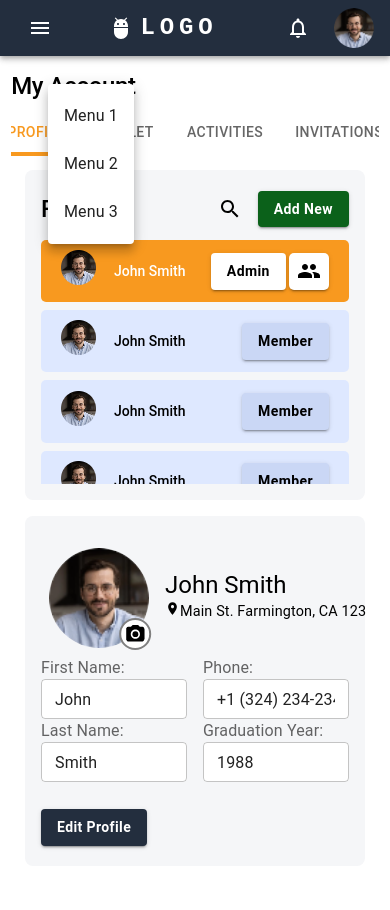
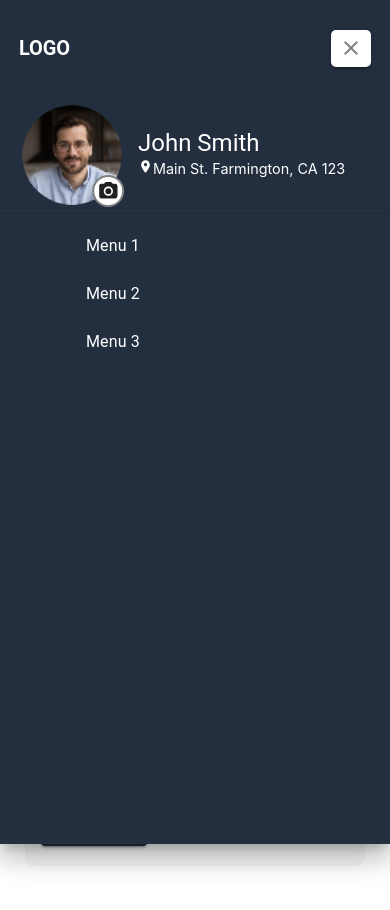
Before and after one commit to numanshaikh25/nattyhatty-assignment, a React (Create React App) app: page / in a window 390 px wide. Both pictures are taken after a click on the button 40 px from the left and 28 px from the top of the page. Shown: the top 910 px of the page. Built offline with nearby package versions, Linux system fonts and the light colour scheme.

Commit message:
Few improvements

```diff
--- a/src/components/Navbar.jsx
+++ b/src/components/Navbar.jsx
@@ -14,13 +14,42 @@ import MenuItem from "@mui/material/MenuItem";
 import AdbIcon from "@mui/icons-material/Adb";
 import NotificationsNoneIcon from "@mui/icons-material/NotificationsNone";
 import AvatarImg from "../images/Avatar.png";
+import Profile from "./Profile";
+import Drawer from "@mui/material/Drawer";
+import List from "@mui/material/List";
+import ListItem from "@mui/material/ListItem";
+import ListItemButton from "@mui/material/ListItemButton";
+import ListItemText from "@mui/material/ListItemText";
+import Divider from "@mui/material/Divider";
+import CloseIcon from "@mui/icons-material/Close";
+
+import CameraAltIcon from "@mui/icons-material/CameraAlt";
+import LocationOnIcon from "@mui/icons-material/LocationOn";
+import Badge from "@mui/material/Badge";
+import AvatarDpImg from "../images/Avatar(dp).png";
+import Fade from "@mui/material/Fade";
 const pages = ["Menu 1", "Menu 2", "Menu 3"];
+
 const settings = ["My Programs", "New Programs", "Program Invites", "Program Requests"];
 
-function ResponsiveAppBar() {
+const drawerWidth = "100vw";
+const navItems = ["Menu 1", "Menu 2", "Menu 3"];
+
+function DrawerAppBar(props) {}
+
+function ResponsiveAppBar(props) {
   const [anchorElNav, setAnchorElNav] = React.useState(null);
   const [anchorElUser, setAnchorElUser] = React.useState(null);
-
+  const { window } = props;
+  const [mobileOpen, setMobileOpen] = React.useState(false);
+  const [anchorEl, setAnchorEl] = React.useState(null);
+  const open = Boolean(anchorEl);
+  const handleClick = (event) => {
+    setAnchorEl(event.currentTarget);
+  };
+  const handleClose = () => {
+    setAnchorEl(null);
+  };
   const handleOpenNavMenu = (event) => {
     setAnchorElNav(event.currentTarget);
   };
@@ -36,11 +65,118 @@ function ResponsiveAppBar() {
     setAnchorElUser(null);
   };
 
+  const container = window !== undefined ? () => window().document.body : undefined;
+
+  const handleDrawerToggle = () => {
+    setMobileOpen((prevState) => !prevState);
+  };
+
+  const drawer = (
+    <Box sx={{ textAlign: "center", backgroundColor: "#232E3E", height: "100vh" }}>
+      <Box sx={{ display: "flex", justifyContent: "space-between", alignItems: "center", margin: "1.875rem 1.188rem" }}>
+        <Typography variant="h2" sx={{ fontSize: "1.25rem", color: "white", fontWeight: "600" }}>
+          LOGO
+        </Typography>
+        <Box onClick={handleDrawerToggle}>
+          <IconButton
+            variant="outlined"
+            sx={{
+              color: "#818181",
+              backgroundColor: "white",
+              borderRadius: "5px",
+              height: "2.3rem",
+              boxShadow:
+                "0px 3px 1px -2px rgb(0 0 0 / 20%), 0px 2px 2px 0px rgb(0 0 0 / 14%), 0px 1px 5px 0px rgb(0 0 0 / 12%)",
+            }}
+          >
+            <CloseIcon />
+          </IconButton>
+        </Box>
+      </Box>
+      <Box
+        sx={{
+          display: "flex",
+          justifyContent: "left",
+          alignItems: "center",
+          marginLeft: { xs: "0.875rem", sm: "1.25rem", md: "2.75rem" },
+          marginRight: "1.25rem",
+        }}
+      >
+        <Box sx={{ p: 1, cursor: "pointer" }}>
+          <Badge
+            id="fade-button"
+            aria-controls={open ? "fade-menu" : undefined}
+            aria-haspopup="true"
+            aria-expanded={open ? "true" : undefined}
+            onClick={handleClick}
+            overlap="circular"
+            anchorOrigin={{ vertical: "bottom", horizontal: "right" }}
+            badgeContent={
+              <CameraAltIcon
+                sx={{
+                  width: 22,
+                  height: 22,
+                  p: "0.2rem",
+                  border: `2px solid grey`,
+                  borderRadius: "50%",
+                  backgroundColor: "white",
+                }}
+              ></CameraAltIcon>
+            }
+          >
+            <Avatar sx={{ width: 100, height: 100 }} alt="Travis Howard" src={AvatarDpImg} />
+          </Badge>
+          <Menu
+            id="fade-menu"
+            MenuListProps={{
+              "aria-labelledby": "fade-button",
+            }}
+            anchorEl={anchorEl}
+            open={open}
+            onClose={handleClose}
+            TransitionComponent={Fade}
+          >
+            <MenuItem onClick={handleClose}>Upload New</MenuItem>
+            <MenuItem onClick={handleClose}>Remove</MenuItem>
+          </Menu>
+        </Box>
+        <Box
+          sx={{
+            display: "flex",
+            flexDirection: "column",
+            justifyContent: "center",
+            color: "white",
+            p: 1,
+          }}
+        >
+          <Typography variant="h5" gutterBottom sx={{ m: 0, textAlign: "left" }}>
+            John Smith
+          </Typography>
+          <Typography variant="p" gutterBottom sx={{ textAlign: "left", fontSize: "0.9rem", whiteSpace: "nowrap" }}>
+            <LocationOnIcon sx={{ width: 15, height: 15, m: 0, p: 0 }} />
+            Main St. Farmington, CA 123
+          </Typography>
+        </Box>
+      </Box>
+      <Divider />
+      <List>
+        {navItems.map((item) => (
+          <ListItem key={item} disablePadding>
+            <ListItemButton sx={{ textAlign: "left", color: "white", marginLeft: "4.375rem" }}>
+              <ListItemText primary={item} />
+            </ListItemButton>
+          </ListItem>
+        ))}
+      </List>
+    </Box>
+  );
+
   return (
+    <Box sx={{ display: "flex" }}>
       <AppBar position="static" style={{ backgroundColor: "#232e3e" }}>
         <Container maxWidth="xl">
           <Toolbar disableGutters>
-          <AdbIcon sx={{ display: { xs: "none", md: "flex" }, mr: 1 }} />
+            <AdbIcon sx={{ display: { xs: "none", md: "none", lg: "flex" }, mr: 1 }} />
             <Typography
               variant="h6"
               noWrap
@@ -59,13 +195,13 @@ function ResponsiveAppBar() {
               LOGO
             </Typography>
 
-          <Box sx={{ flexGrow: 1, display: { xs: "flex", md: "none" } }}>
+            <Box sx={{ flexGrow: 1, display: { xs: "flex", md: "flex", lg: "none" } }}>
               <IconButton
                 size="large"
                 aria-label="account of current user"
                 aria-controls="menu-appbar"
                 aria-haspopup="true"
-              onClick={handleOpenNavMenu}
+                onClick={handleDrawerToggle}
                 color="inherit"
               >
                 <MenuIcon />
@@ -115,12 +251,19 @@ function ResponsiveAppBar() {
             >
               LOGO
             </Typography>
-          <Box sx={{ flexGrow: 1, display: { xs: "none", md: "flex" }, marginLeft: "3rem" }}>
+            <Box sx={{ flexGrow: 1, display: { xs: "none", md: "none", lg: "flex" }, marginLeft: "3rem" }}>
               {pages.map((page) => (
                 <Button
                   key={page}
                   onClick={handleCloseNavMenu}
-                sx={{ mx: 3, my: 2, color: "white", display: "block", textTransform: "capitalize", fontWeight: "500" }}
+                  sx={{
+                    mx: 3,
+                    my: 2,
+                    color: "white",
+                    display: "block",
+                    textTransform: "capitalize",
+                    fontWeight: "500",
+                  }}
                 >
                   {page}
                 </Button>
@@ -162,6 +305,24 @@ function ResponsiveAppBar() {
           </Toolbar>
         </Container>
       </AppBar>
+      <Box component="nav">
+        <Drawer
+          container={container}
+          variant="temporary"
+          open={mobileOpen}
+          onClose={handleDrawerToggle}
+          ModalProps={{
+            keepMounted: true, // Better open performance on mobile.
+          }}
+          sx={{
+            display: { xs: "block", sm: "block" },
+            "& .MuiDrawer-paper": { boxSizing: "border-box", width: drawerWidth, height: "100vh" },
+          }}
+        >
+          {drawer}
+        </Drawer>
+      </Box>
+    </Box>
   );
 }
 export default ResponsiveAppBar;
--- a/src/components/Tabs/Tabs.css
+++ b/src/components/Tabs/Tabs.css
@@ -52,6 +52,10 @@
 .MuiBox-root.css-19kzrtu {
   padding: 13.8px !important;
 }
-.MuiButton-root:hover {
-  background-color: "#ff9800!important";
+
+/* .css-1ukp35a-MuiButtonBase-root-MuiButton-root:hover {
+  background-color: none !important;
+} */
+.MuiButtonBase-root.MuiButton-root:hover {
+  background-color: #ff9800 !important;
 }
```
Lines whose indentation alone changed are shown as unchanged.
